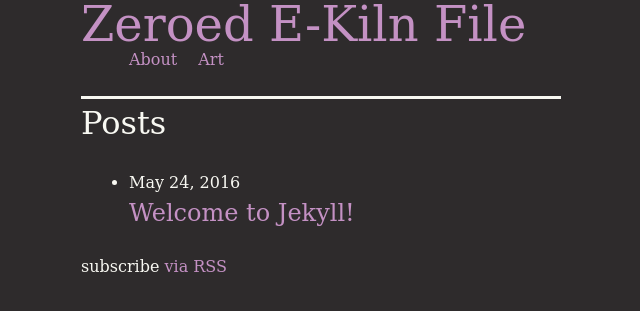
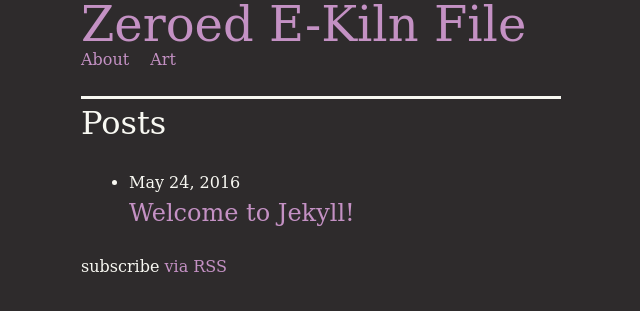
Before and after one commit to ilzolende/ilzolende.github.io, a Jekyll site: the page built from index.html, in a window 1280 px wide. Shown: the top 311 px of the page, without its empty margins (319-959 px from the left). Built offline with Jekyll 4.4.1, drawn with Linux system fonts in a browser that asks for light colours.

Commit message:
list mods

```diff
--- a/_sass/_layout.scss
+++ b/_sass/_layout.scss
@@ -20,9 +20,9 @@ body {
 body>header {
     @include contentblock;
     border-bottom: solid;
-}
 
-body>header h1 {
+
+    h1 {
       font-size: $spacing-unit;
       line-height: 1;
       margin-bottom: 0;
@@ -34,10 +34,11 @@ body>header h1 {
       }
     }
 
-body>header nav {
+    nav {
       ul {
         list-style: inside none none;
         padding-left: 0;
+        margin-left: 0;
         li {
           display: inline-block;
           margin: 0;
@@ -45,3 +46,4 @@ body>header nav {
         }
       }
     }
+}
```
Lines whose indentation alone changed are shown as unchanged.
